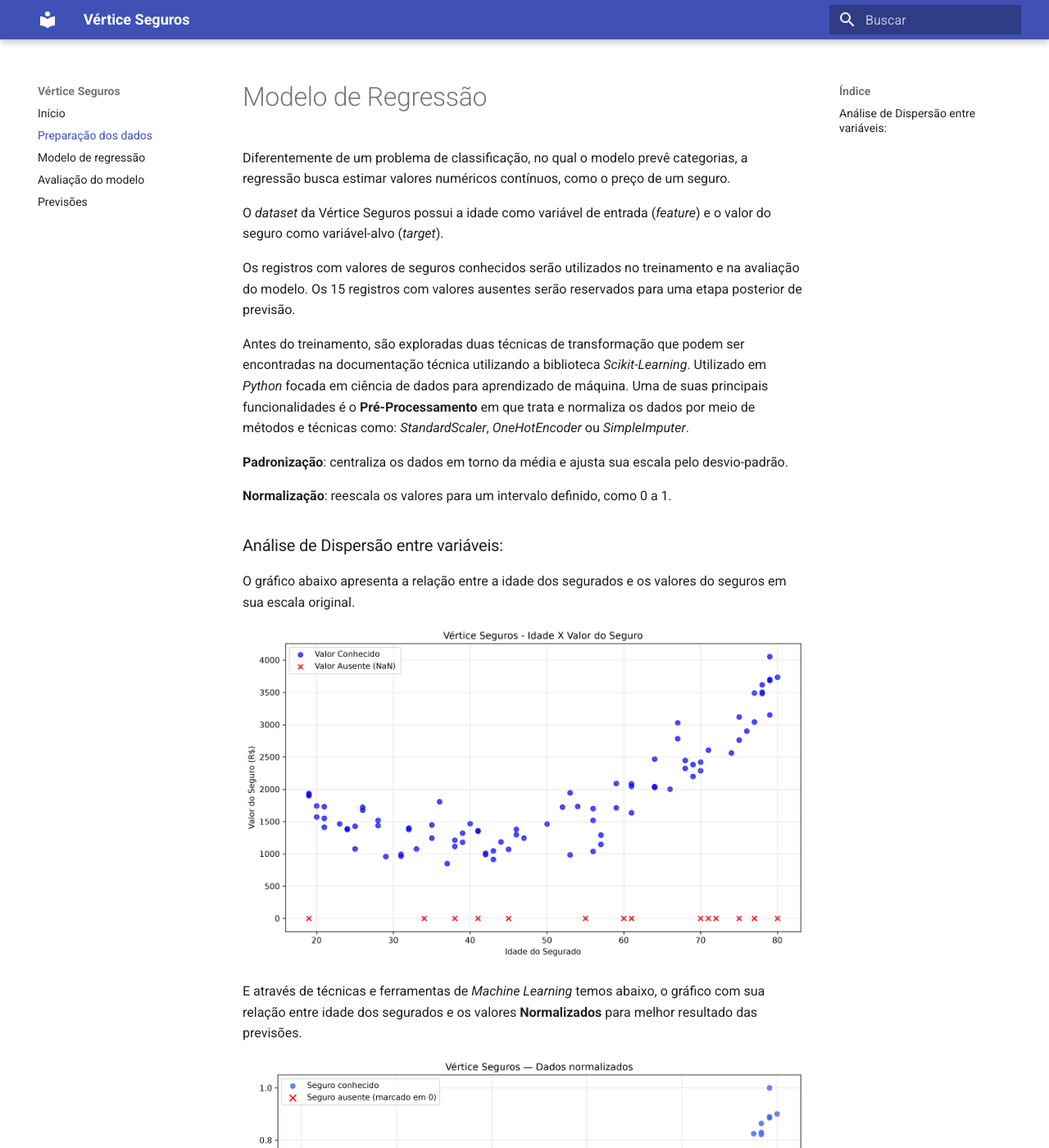
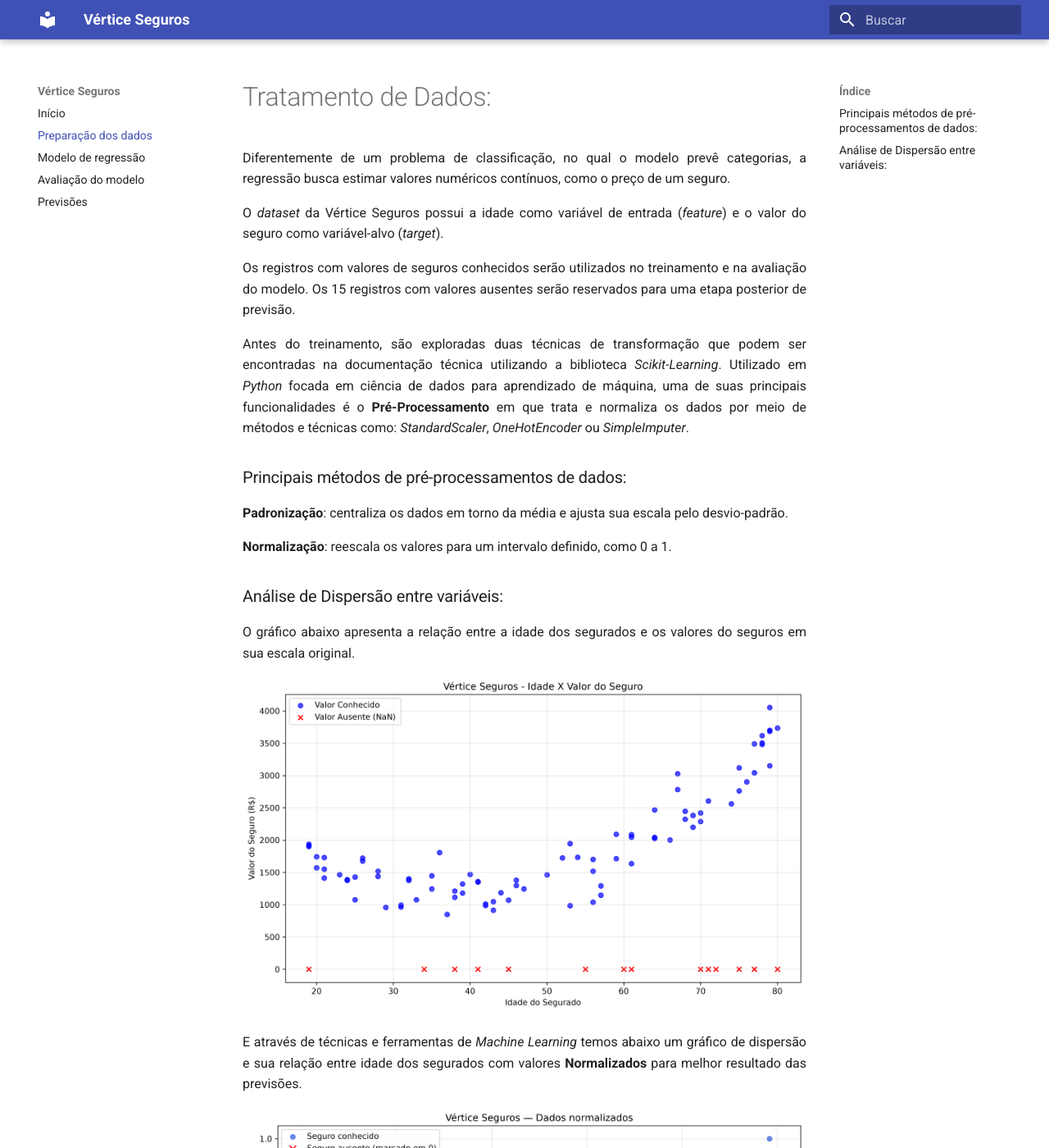
Before and after one commit to userdanixdev/ml_mlops, an MkDocs documentation site: the page built from docs/pre_processamento_dados.md, in a window 1280 px wide and 1400 px high. Shown: the whole window at 82% size. Built offline with MkDocs 1.6.1 and Material for MkDocs 9.7.7, drawn with Linux system fonts in a browser that asks for light colours; some of the changed text lies outside the part shown.

Commit message:
atualizacoes

```diff
--- a/docs/pre_processamento_dados.md
+++ b/docs/pre_processamento_dados.md
@@ -1,4 +1,4 @@
-# Modelo de Regressão
+# Tratamento de Dados:
 
 Diferentemente de um problema de classificação, no qual o modelo prevê categorias, a regressão busca estimar valores numéricos contínuos, como o preço de um seguro.
 
@@ -6,7 +6,10 @@ O *dataset* da Vértice Seguros possui a idade como variável de entrada (*featu
 
 Os registros com valores de seguros conhecidos serão utilizados no treinamento e na avaliação do modelo. Os 15 registros com valores ausentes serão reservados para uma etapa posterior de previsão.
 
-Antes do treinamento, são exploradas duas técnicas de transformação que podem ser encontradas na documentação técnica utilizando a biblioteca *Scikit-Learning*. Utilizado em *Python* focada em ciência de dados para aprendizado de máquina. Uma de suas principais funcionalidades é o **Pré-Processamento** em que trata e normaliza os dados por meio de métodos e técnicas como: *StandardScaler*, *OneHotEncoder* ou *SimpleImputer*.
+Antes do treinamento, são exploradas duas técnicas de transformação que podem ser encontradas na documentação técnica utilizando a biblioteca *Scikit-Learning*.
+Utilizado em *Python* focada em ciência de dados para aprendizado de máquina, uma de suas principais funcionalidades é o **Pré-Processamento** em que trata e normaliza os dados por meio de métodos e técnicas como: *StandardScaler*, *OneHotEncoder* ou *SimpleImputer*.
+
+### Principais métodos de pré-processamentos de dados:
 
 **Padronização**: centraliza os dados em torno da média e ajusta sua escala pelo desvio-padrão.
 
@@ -18,15 +21,15 @@ O gráfico abaixo apresenta a relação entre a idade dos segurados e os valores
 
 ![Idade Valor Seguro](images/idade_valor_seguro.png)
 
-E através de técnicas e ferramentas de *Machine Learning* temos abaixo, o gráfico com sua relação entre idade dos segurados e os valores **Normalizados** para melhor resultado das previsões.
+E através de técnicas e ferramentas de *Machine Learning* temos abaixo um gráfico de dispersão e sua relação entre idade dos segurados com valores **Normalizados** para melhor resultado das previsões.
 
 ![Dispersão atualizada](images/dispersao_normalizada.png)
 
-De qualquer forma, é importante verificar e manipular os dados com a biblioteca **Pandas** também do *Python* antes de realizar qualquer tipo de previsão.
+De qualquer forma, é importante verificar e manipular os dados com a biblioteca **Pandas** antes de realizar qualquer tipo de previsão.
 
 ![Padronização](images/padronizacao_dados.png)
 
-Nesse caso específico, iremos usar os dados normalizados para deixar em conformidade com o modelo de *Deep Learning*. Os dados padronizados também podem ser usados para predição. Porém, os dados possuem um desvio padrão próximo de 1, contendo assim valores negativos. Já na **normalização** os valores são transformados em um faixa definida entre 0 a 1.
+Nesse caso específico, iremos usar os dados **normalizados** para deixar em conformidade com o modelo de *Deep Learning*. Os dados **padronizados** também podem ser usados para predição. Porém, os dados possuem um desvio padrão próximo de 1, contendo assim valores negativos. Já na **normalização** os valores são transformados em um faixa definida entre 0 a 1.
 
 ![Normalização](images/normalizacao_dados.png)
 
--- /dev/null
+++ b/docs/stylesheets/extra.css
@@ -0,0 +1,11 @@
+
+/* Justifica os parágrafos do conteúdo principal */
+.md-content p {
+    text-align: justify;
+    text-justify: inter-word;
+}
+
+/* Melhora o espaçamento entre os parágrafos */
+.md-content p {
+    margin-bottom: 1em;
+}
--- a/mkdocs.yml
+++ b/mkdocs.yml
@@ -8,6 +8,8 @@ theme:
 
 markdown_extensions:
   - attr_list
+extra_css:
+  - stylesheets/extra.css
 
 nav:
   - Início: index.md
```
Also changed, not shown: docs/avaliacao_modelo.md (+61 -0 lines), docs/criacao_modelo.md (+18 -16 lines), docs/index.md (+2 -2 lines), dp_learning_regression_3.py (added, +93 -0 lines), dp_learning_regression_4.PY (added, +51 -0 lines), docs/images/RNAs.png (added), docs/images/ativacoes_perceptrons.png (added), docs/images/calculos_perceptron.png (added), docs/images/contribuicoes_perceptrons.png (added), docs/images/fluxo_perceptron.png (added), docs/images/sigmoide.png (added), 3 other files.
